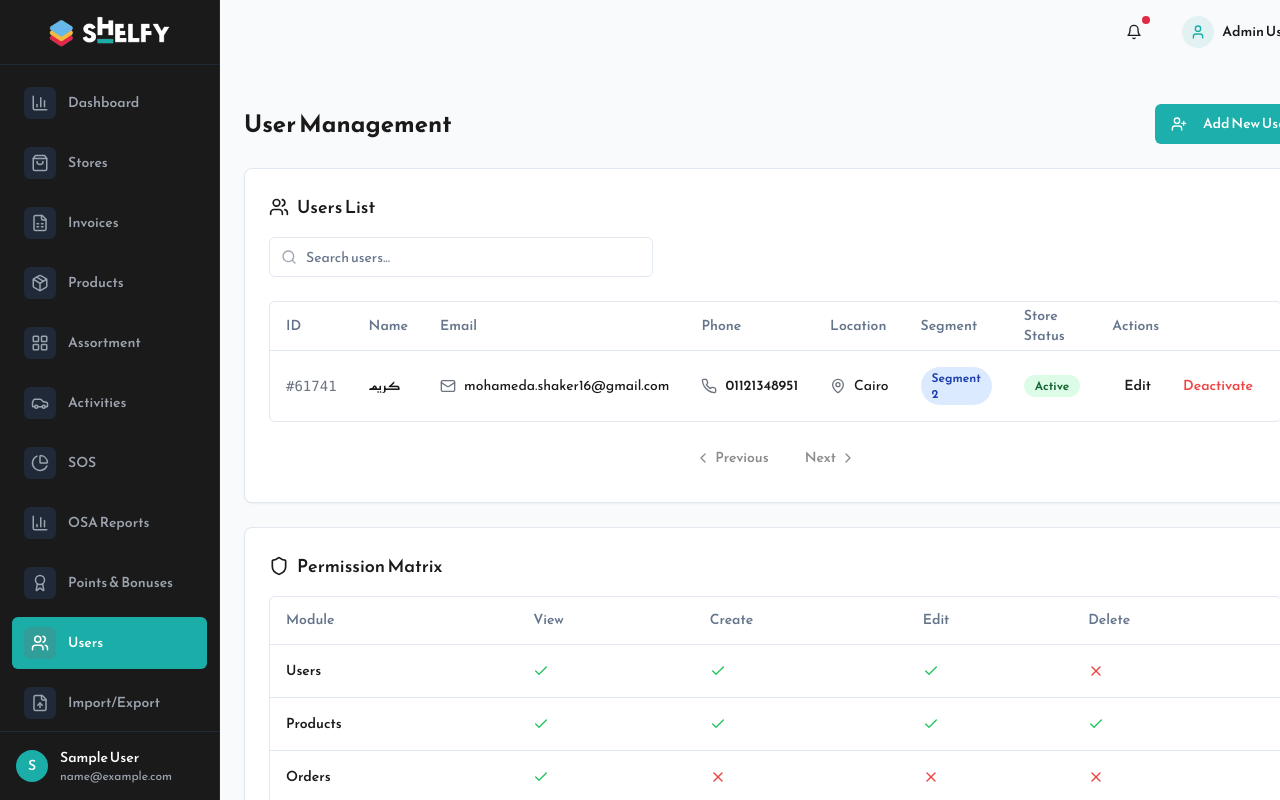
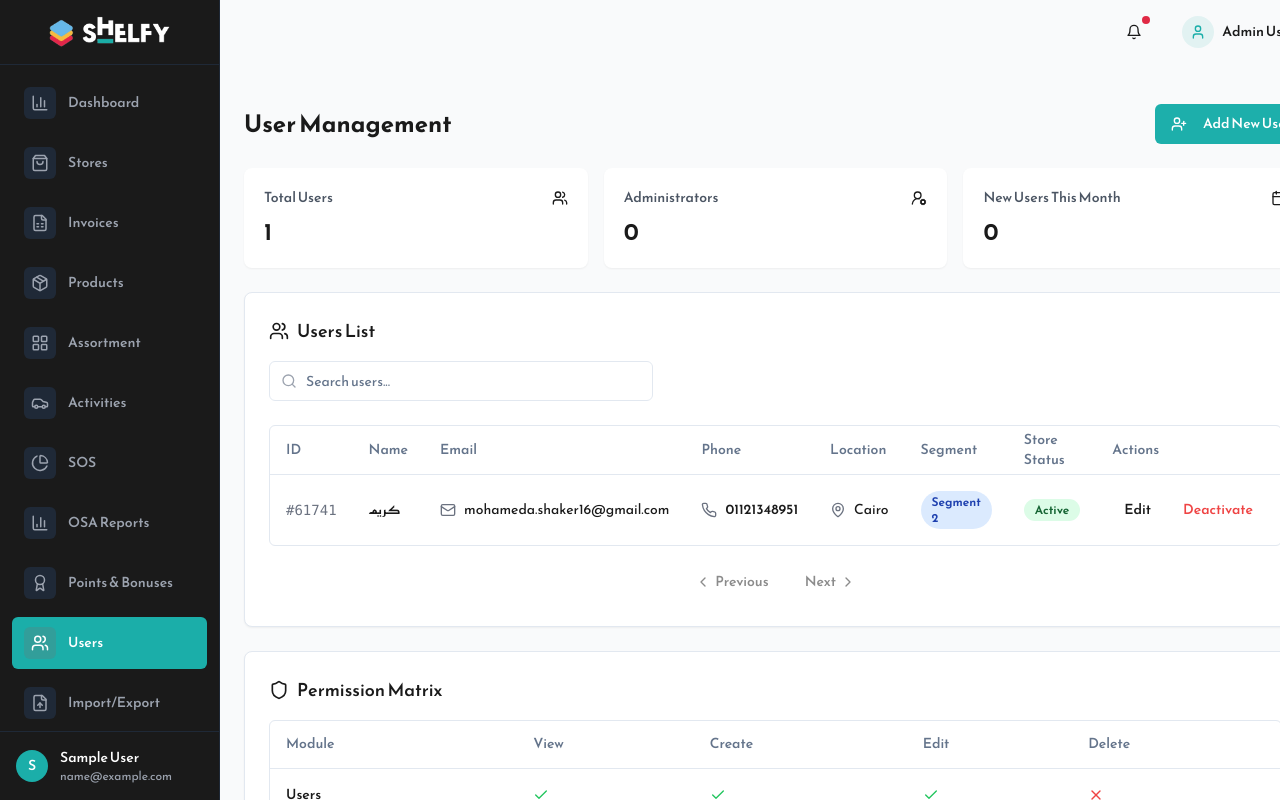
Before and after one commit to Tony-Micheal/shelfy-admin-insight, a React (Vite) app: page /users in a window 1280 px wide. Shown: the top 800 px of the page. Built offline with nearby package versions, Linux system fonts and the light colour scheme; sample sign-in values are in the browser's storage.

Commit message:
Add user list KPIs
Add KPIs to display user statistics.

```diff
--- /dev/null
+++ b/src/components/users/UserStats.tsx
@@ -0,0 +1,40 @@
+
+import { UserRoundCog, Users, Calendar } from 'lucide-react';
+import { KpiCard } from '@/components/dashboard/KpiCard';
+
+type UserStatsProps = {
+  users: Array<{
+    id: number;
+    segment: string;
+  }>;
+};
+
+export const UserStats = ({ users }: UserStatsProps) => {
+  const totalUsers = users.length;
+  const administrators = users.filter(user => user.segment === "1").length;
+  // For demo purposes, we'll consider users from this month as "new"
+  const newUsers = Math.floor(totalUsers * 0.2); // 20% of total users for demo
+
+  return (
+    <div className="grid gap-4 md:grid-cols-3 mb-6">
+      <KpiCard
+        title="Total Users"
+        value={totalUsers}
+        icon={<Users className="h-4 w-4" />}
+        className="bg-white"
+      />
+      <KpiCard
+        title="Administrators"
+        value={administrators}
+        icon={<UserRoundCog className="h-4 w-4" />}
+        className="bg-white"
+      />
+      <KpiCard
+        title="New Users This Month"
+        value={newUsers}
+        icon={<Calendar className="h-4 w-4" />}
+        className="bg-white"
+      />
+    </div>
+  );
+};
--- a/src/pages/Users/index.tsx
+++ b/src/pages/Users/index.tsx
@@ -22,6 +22,7 @@ import {
 } from '@/components/ui/pagination';
 import { useState } from 'react';
 import { PermissionMatrix } from '@/components/users/PermissionMatrix';
+import { UserStats } from '@/components/users/UserStats';
 
 type User = {
   id: number;
@@ -103,6 +104,8 @@ export default function Users() {
             Add New User
           </Button>
         </div>
+
+        <UserStats users={users} />
 
         <Card>
           <div className="p-6">
```
